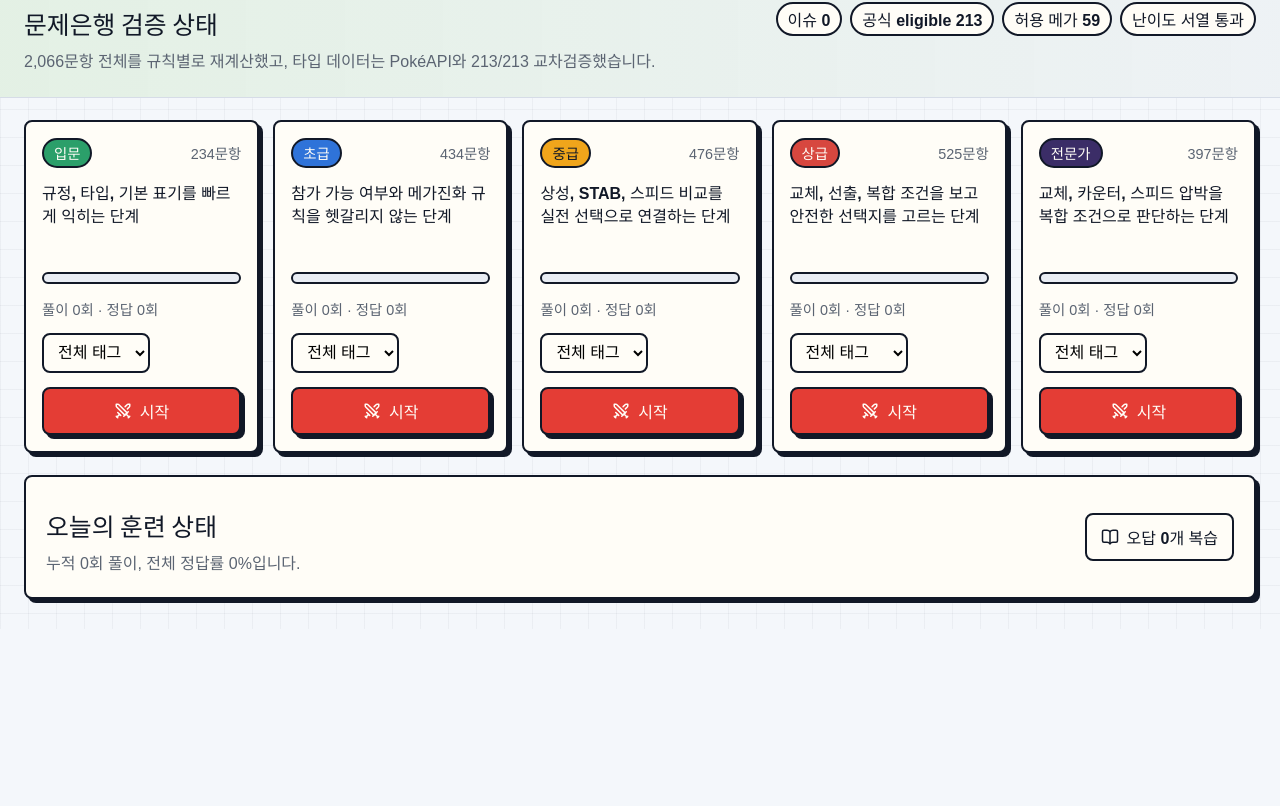
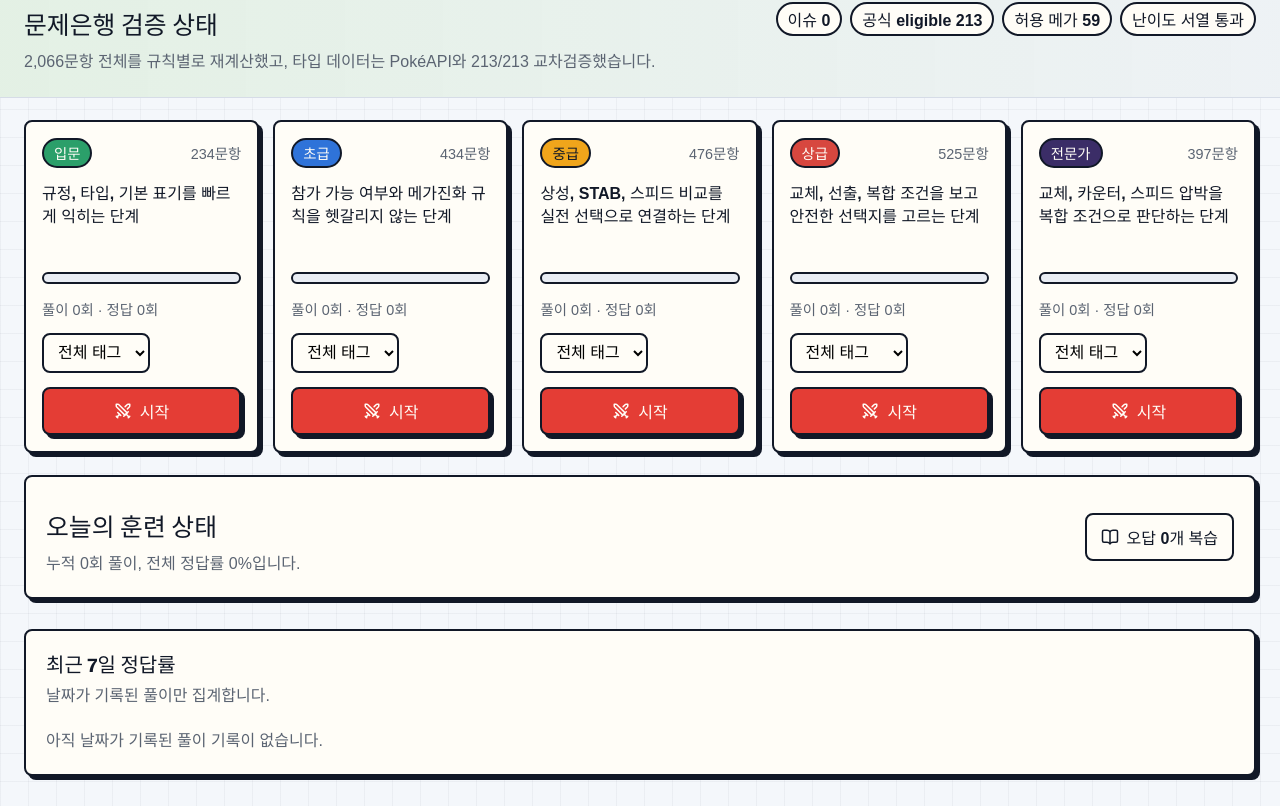
Before and after one commit to Bunnykey/pokemon-champions-quiz, a React (Vite) app: page / in a window 1280 px wide. Shown: the part 507-1313 px from the top of the page. Before the commit the page ends 1136 px from the top, so only its background shows below. Built offline with nearby package versions, Linux system fonts and the light colour scheme; a web font is replaced by a local one.

Commit message:
feat: add score history

```diff
--- a/src/App.css
+++ b/src/App.css
@@ -291,7 +291,8 @@
 .battle-card,
 .review-item,
 .empty-state,
-.training-summary {
+.training-summary,
+.history-panel {
   border: 2px solid var(--ink);
   border-radius: 8px;
   background: var(--paper);
@@ -386,6 +387,77 @@
   gap: 18px;
   margin: 0 24px 30px;
   padding: 20px;
+}
+
+.history-panel {
+  margin: 0 24px 30px;
+  padding: 18px 20px;
+}
+
+.history-panel-header {
+  display: flex;
+  align-items: center;
+  justify-content: space-between;
+  gap: 16px;
+  margin-bottom: 14px;
+}
+
+.history-panel h2 {
+  margin: 0 0 6px;
+  font-family: var(--display);
+  font-size: 1.25rem;
+}
+
+.history-panel p {
+  margin: 0;
+  color: var(--muted);
+  line-height: 1.55;
+}
+
+.history-list {
+  display: grid;
+  gap: 8px;
+  margin: 0;
+  padding: 0;
+  list-style: none;
+}
+
+.history-day {
+  display: grid;
+  grid-template-columns: 58px minmax(72px, 1fr) minmax(132px, auto);
+  gap: 10px;
+  align-items: center;
+  min-height: 30px;
+  color: var(--muted);
+  font-size: 0.9rem;
+  font-weight: 800;
+}
+
+.history-date {
+  color: var(--ink);
+  font-family: var(--display);
+}
+
+.history-bar {
+  height: 10px;
+  overflow: hidden;
+  border: 2px solid var(--ink);
+  border-radius: 999px;
+  background: var(--meter-track);
+}
+
+.history-bar span {
+  display: block;
+  height: 100%;
+  background: linear-gradient(90deg, var(--grass-green), var(--signal-yellow));
+}
+
+.history-meta {
+  text-align: right;
+}
+
+.history-empty {
+  padding: 6px 0 2px;
 }
 
 .quiz-layout {
@@ -870,4 +942,13 @@ select:focus-visible {
   .service-grid {
     grid-template-columns: 1fr;
   }
+
+  .history-day {
+    grid-template-columns: 54px minmax(0, 1fr);
+  }
+
+  .history-meta {
+    grid-column: 2;
+    text-align: left;
+  }
 }
--- a/src/App.tsx
+++ b/src/App.tsx
@@ -26,6 +26,7 @@ import {
 } from './data/regulation'
 import validationSummary from './data/validation-summary.json'
 import { buildBlameIssueUrl } from './lib/blame'
+import { aggregateAccuracyByDay } from './lib/history'
 import {
   clearStoredProgress,
   emptyProgress,
@@ -126,7 +127,6 @@ function App() {
         questionId: currentQuestion.id,
         selectedIndex: choiceIndex,
         correct,
-        answeredAt: new Date().toISOString(),
       }),
     )
   }
@@ -145,7 +145,6 @@ function App() {
         questionId: currentQuestion.id,
         selectedIndex: TIMED_OUT_SELECTION_INDEX,
         correct: false,
-        answeredAt: new Date().toISOString(),
       }),
     )
   }
@@ -342,6 +341,11 @@ function HomeView({
       {} as Record<Difficulty, string>,
     ),
   )
+  const scoreHistory = useMemo(
+    () => aggregateAccuracyByDay(progress, 7),
+    [progress],
+  )
+  const hasDatedHistory = scoreHistory.some((day) => day.total > 0)
 
   return (
     <>
@@ -447,6 +451,35 @@ function HomeView({
         <button className="secondary-action" type="button" onClick={onOpenReview}>
           <BookOpen size={18} /> 오답 {progress.missedQuestionIds.length}개 복습
         </button>
+      </section>
+
+      <section className="history-panel" aria-labelledby="history-title">
+        <div className="history-panel-header">
+          <div>
+            <h2 id="history-title">최근 7일 정답률</h2>
+            <p>날짜가 기록된 풀이만 집계합니다.</p>
+          </div>
+        </div>
+        {hasDatedHistory ? (
+          <ol className="history-list">
+            {scoreHistory.map((day) => {
+              const percent = Math.round(day.accuracy * 100)
+              return (
+                <li className="history-day" key={day.date}>
+                  <span className="history-date">{day.date.slice(5)}</span>
+                  <span className="history-bar" aria-hidden="true">
+                    <span style={{ width: `${percent}%` }} />
+                  </span>
+                  <span className="history-meta">
+                    {day.total}문제 · 정답률 {percent}%
+                  </span>
+                </li>
+              )
+            })}
+          </ol>
+        ) : (
+          <p className="history-empty">아직 날짜가 기록된 풀이 기록이 없습니다.</p>
+        )}
       </section>
     </>
   )
--- /dev/null
+++ b/src/lib/history.ts
@@ -0,0 +1,60 @@
+import type { ProgressState } from '../types/quiz'
+
+export function aggregateAccuracyByDay(
+  progress: ProgressState,
+  days: number,
+): { date: string; total: number; correct: number; accuracy: number }[] {
+  if (days <= 0) {
+    return []
+  }
+
+  const today = new Date()
+  const start = new Date(
+    today.getFullYear(),
+    today.getMonth(),
+    today.getDate() - days + 1,
+  )
+  const buckets = Array.from({ length: days }, (_, index) => {
+    const date = new Date(
+      start.getFullYear(),
+      start.getMonth(),
+      start.getDate() + index,
+    )
+    return {
+      date: toLocalDateKey(date),
+      total: 0,
+      correct: 0,
+      accuracy: 0,
+    }
+  })
+  const bucketByDate = new Map(buckets.map((bucket) => [bucket.date, bucket]))
+
+  for (const record of progress.answered) {
+    if (typeof record.answeredAt !== 'number') {
+      continue
+    }
+
+    const date = new Date(record.answeredAt)
+    const bucket = bucketByDate.get(toLocalDateKey(date))
+    if (!bucket) {
+      continue
+    }
+
+    bucket.total += 1
+    if (record.correct) {
+      bucket.correct += 1
+    }
+  }
+
+  return buckets.map((bucket) => ({
+    ...bucket,
+    accuracy: bucket.total === 0 ? 0 : bucket.correct / bucket.total,
+  }))
+}
+
+function toLocalDateKey(date: Date) {
+  const year = date.getFullYear()
+  const month = String(date.getMonth() + 1).padStart(2, '0')
+  const day = String(date.getDate()).padStart(2, '0')
+  return `${year}-${month}-${day}`
+}
--- a/src/lib/progress.ts
+++ b/src/lib/progress.ts
@@ -56,7 +56,10 @@ export function recordAnswer(
   }
 
   return {
-    answered: [...progress.answered, record].slice(-600),
+    answered: [
+      ...progress.answered,
+      { ...record, answeredAt: record.answeredAt ?? Date.now() },
+    ].slice(-600),
     missedQuestionIds: Array.from(missed),
   }
 }
--- a/src/types/quiz.ts
+++ b/src/types/quiz.ts
@@ -41,7 +41,7 @@ export interface AnswerRecord {
   questionId: string
   selectedIndex: number
   correct: boolean
-  answeredAt: string
+  answeredAt?: number
 }
 
 export interface ProgressState {
```
Also changed, not shown: 2 other files (tests, documents, lock files or other folders).
